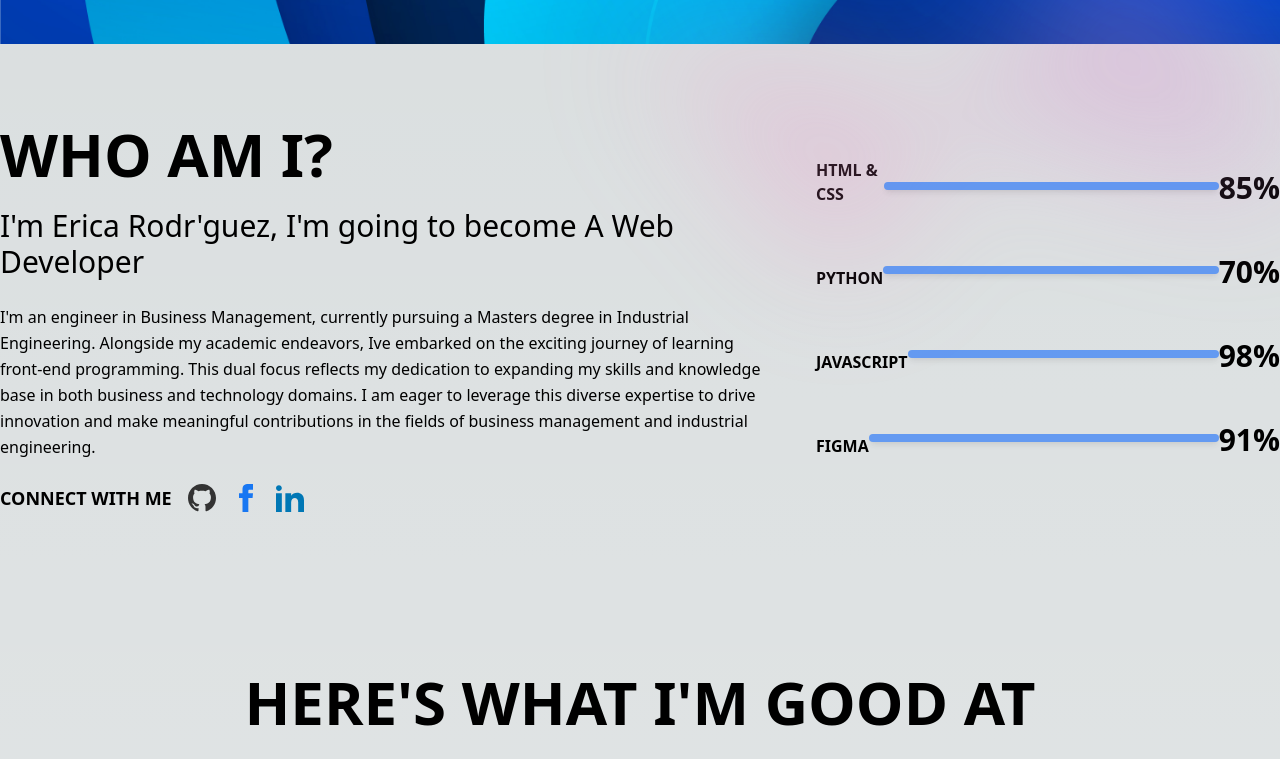
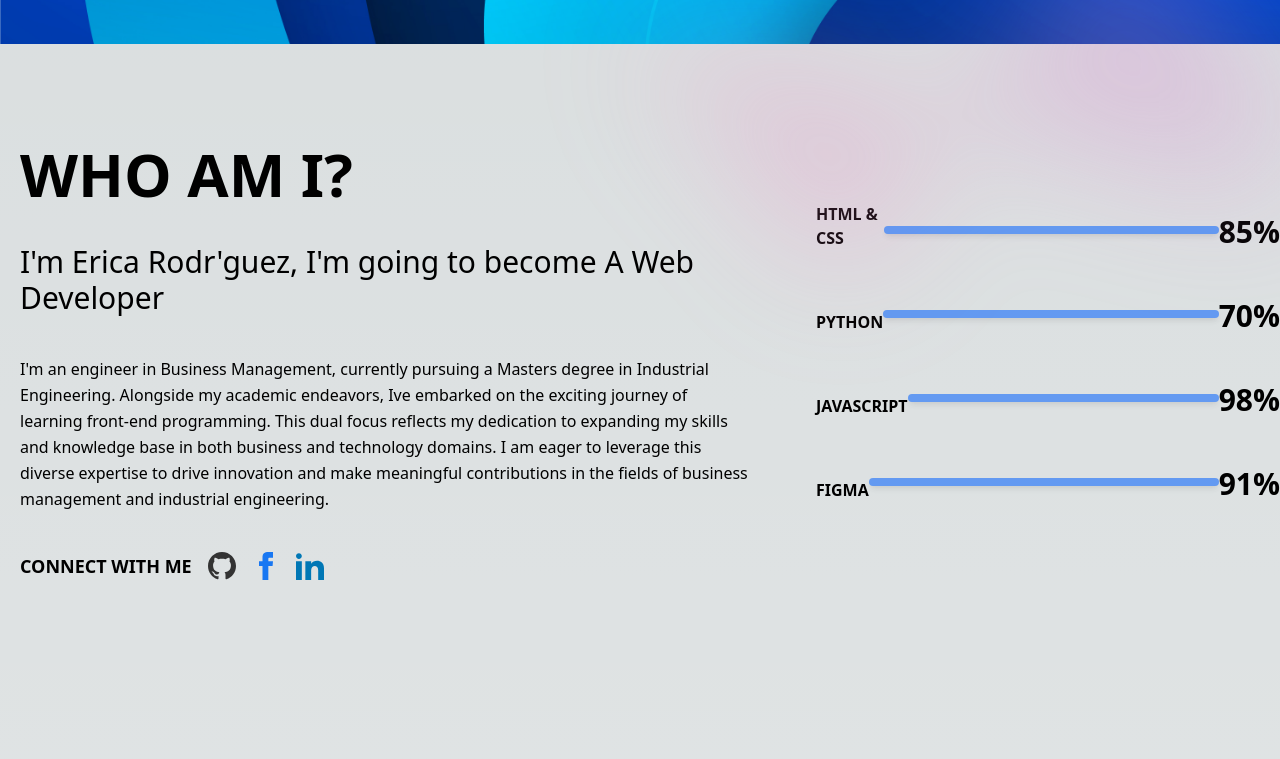
Before and after one commit to Baalerica/my-portfolio, a Next.js app: page / in a window 1280 px wide. Shown: the part 756-1515 px from the top of the page. Built offline with nearby package versions, Linux system fonts and the light colour scheme.

Commit message:
Add logout, attempt 1

```diff
--- a/pages/index.js
+++ b/pages/index.js
@@ -7,6 +7,15 @@ import { useState } from "react";
 export default function Home() {
 
   const [menuOpen, setMenuOpen] = useState(false);
+  const [isAuthenticated, setIsAuthenticated] = useState(false);
+
+  const handleLogin = (event) => {
+    event.preventDefault();
+    setIsAuthenticated(true);
+  };
+  const handleLogout = () => {
+    setIsAuthenticated(false);
+  };
 
   return (
     <>
@@ -186,8 +195,27 @@ export default function Home() {
               </div>
             )}
           </div>
-
         </header>
+        {/*
+        <main>
+          <div className="flex items-center justify-center h-full">
+            {!isAuthenticated && (
+              <form onSubmit={handleLogin} className="bg-white p-6 rounded-lg shadow-md">
+                <h2 className="text-2xl font-bold mb-6">Login</h2>
+                <input type="text" placeholder="Username" required className="block w-full mb-4 p-2 border border-gray-300 rounded" />
+                <input type="password" placeholder="Password" required className="block w-full mb-4 p-2 border border-gray-300 rounded" />
+                <button type="submit" className="bg-blue-500 text-white px-4 py-2 rounded">Login</button>
+              </form>
+            )}
+            {isAuthenticated && (
+              <div className="text-center">
+                <h2 className="text-2xl font-bold mb-6">Welcome, User!</h2>
+                <button onClick={handleLogout} className="bg-blue-500 text-white px-4 py-2 rounded">Logout</button>
+              </div>
+            )}
+          </div>
+        </main>
+*/}
         <div className="relative isolate px-6 pt-14 lg:px-8">
           <div
             className="absolute inset-x-0 -top-40 -z-10 transform-gpu overflow-hidden blur-3xl sm:-top-80"
@@ -278,13 +306,14 @@ export default function Home() {
       <div className="bg-grey-50" id="about">
         <div className="container flex flex-col items-center py-16 md:py-20 lg:flex-row mx-auto">
           <div className="w-full text-center sm:w-3/4 lg:w-3/5 lg:text-left">
-            <h2 className="font-header text-4xl font-semibold uppercase text-primary sm:text-5xl lg:text-6xl">
+            <div className="p-5">
+              <h2 className="font-header text-4xl font-semibold uppercase text-primary sm:text-5xl lg:text-6xl pb-4">
                 Who am I?
               </h2>
-            <h4 className="pt-6 font-header text-xl font-medium text-black sm:text-2xl lg:text-3xl">
+              <h4 className="pt-6 font-header text-xl font-medium text-black sm:text-2xl lg:text-3xl pb-4">
                 I&apos;m Erica Rodr&apos;guez, I&apos;m going to become A Web Developer
               </h4>
-            <p className="pt-6 font-body leading-relaxed text-grey-20">
+              <p className="pt-6 font-body leading-relaxed text-grey-20 pb-4">
                 I&apos;m an engineer in Business Management,
                 currently pursuing a Masters degree in Industrial Engineering.
                 Alongside my academic endeavors, Ive embarked on the exciting
@@ -294,12 +323,14 @@ export default function Home() {
                 diverse expertise to drive innovation and make meaningful contributions
                 in the fields of business management and industrial engineering.
               </p>
+
+
               <div className="flex flex-col justify-center pt-6 sm:flex-row lg:justify-start">
                 <div className="flex flex-col sm:flex-row items-center justify-center sm:justify-start">
                   <p className="font-body text-lg font-semibold uppercase text-grey-20 mb-4 sm:mb-0 sm:mr-4">
                     Connect with me
                   </p>
-
+                </div>
                 <div className="flex gap-4 justify-center">
                   {/* <!-- Github --> */}
                   <a href="https://github.com/Baalerica" target="_blank" rel="noopener noreferrer">
@@ -344,14 +375,7 @@ export default function Home() {
                   <i className="bx bx-chevron-right text-2xl text-primary"></i>
                 </div>
               </div>
-              {/* <div className="flex items-center justify-center pt-5 pl-2 sm:justify-start sm:pt-0">
-                <a href="https://www.linkedin.com/in/erica-rodríguez" className="pl-4">
-                  <i className="bx bxl-linkedin text-2xl text-primary hover:text-yellow"></i>
-                </a>
-                <a href="https://github.com/Baalerica" className="pl-4">
-                  <i className="bx bxl-github text-2xl text-primary hover:text-yellow"></i>
-                </a>
-            </div>*/}
+
             </div>
           </div>
           <div className="w-full pl-0 pt-10 sm:w-3/4 lg:w-2/5 lg:pl-12 lg:pt-0">
```
Lines whose indentation alone changed are shown as unchanged.
